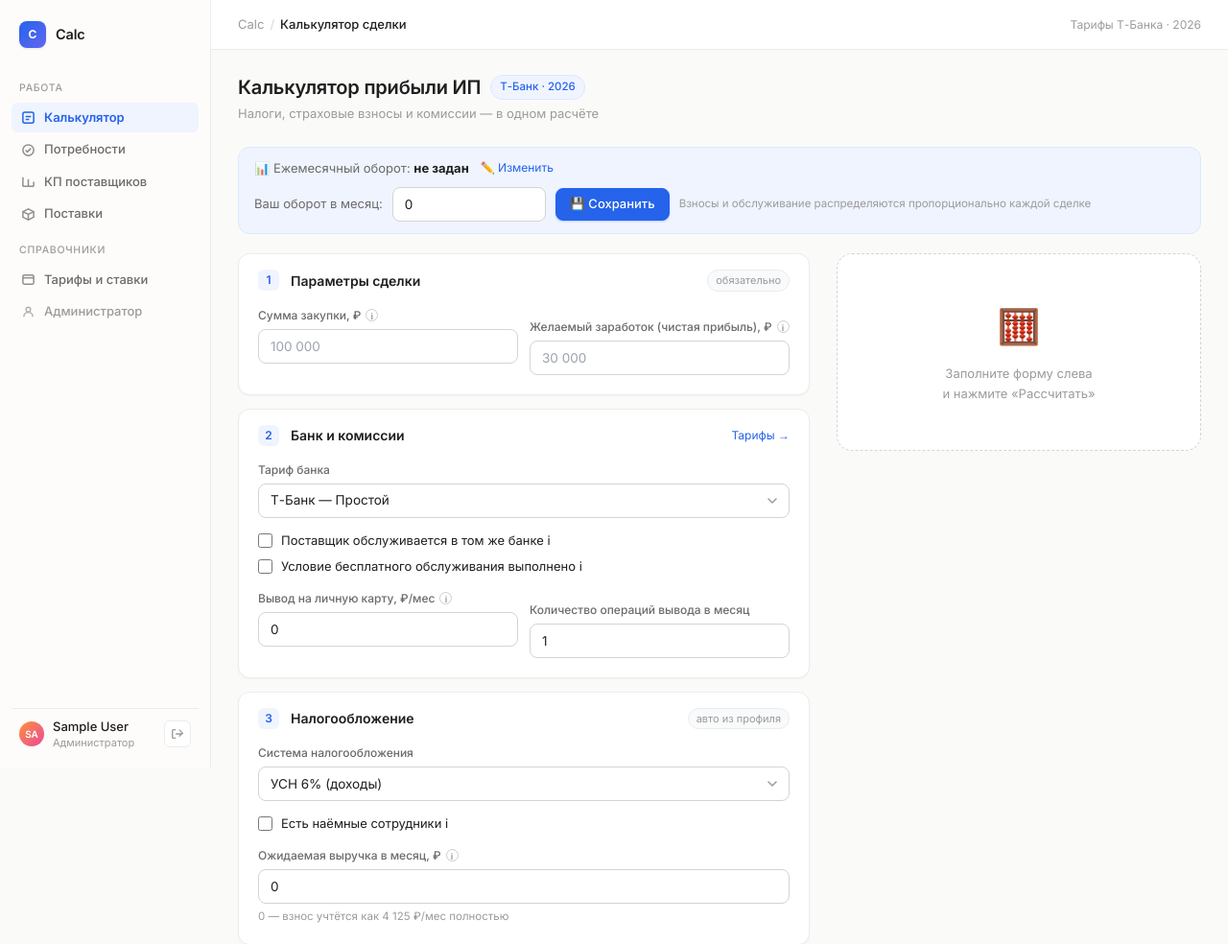
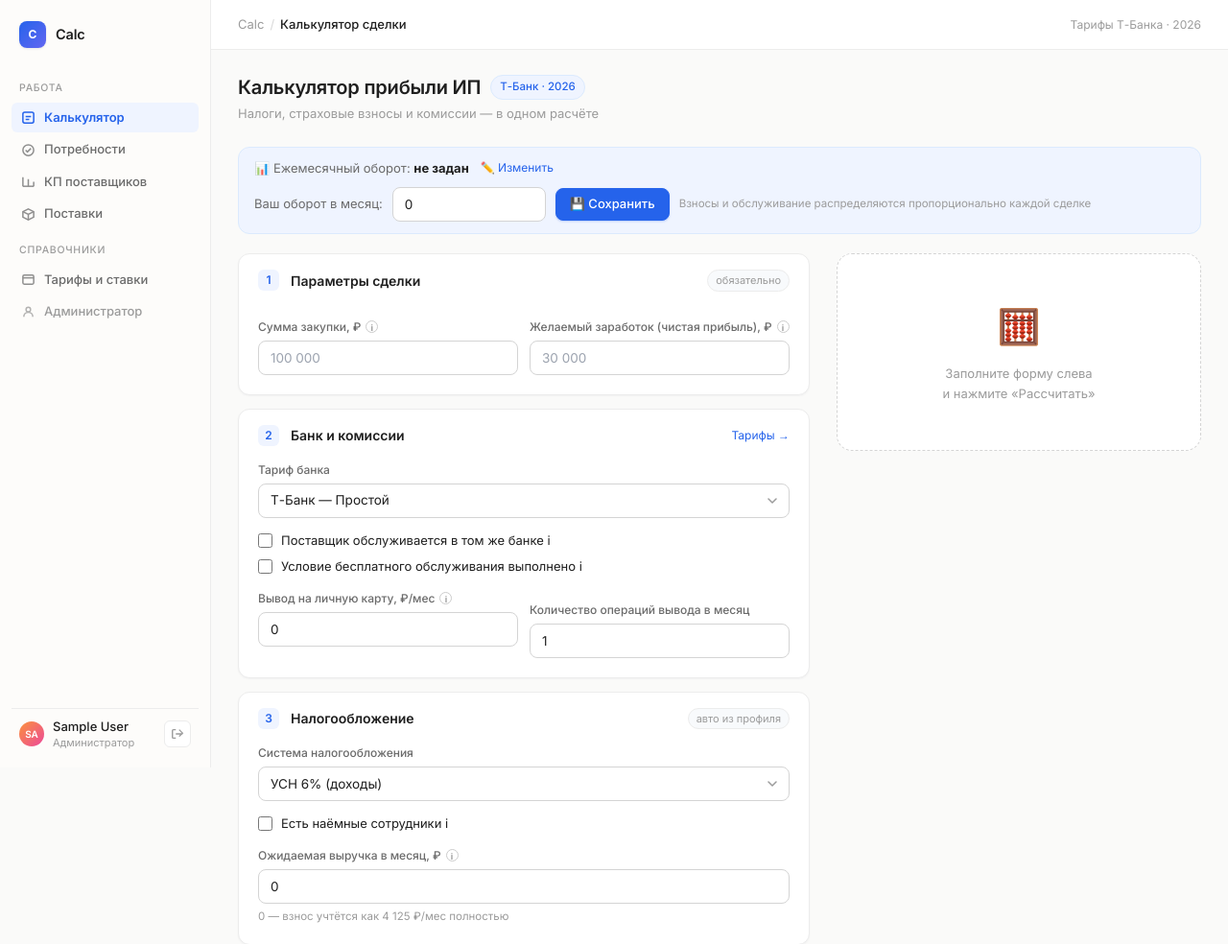
Before and after one commit to trebla-cod-pip/calc, a Django app: page /calculator/ in a window 1280 px wide. Shown: the top 984 px of the page at 96% size. Run offline with Django 5.2, Linux system fonts and the light colour scheme; the visitor is signed in with stand-in values (Sample User, id 1); data comes from the database, SQL or seed files in the repository; some libraries are stand-ins or nearby versions.

Commit message:
Fix staircase layout in deal params card — align inputs to same line

```diff
--- a/templates/calculator/index.html
+++ b/templates/calculator/index.html
@@ -366,7 +366,7 @@
           <div class="card-hint">обязательно</div>
         </div>
         <div class="card-body">
-          <div class="g2">
+          <div class="g2" style="align-items:end">
             <div class="f-row">
               <label class="f-label" for="{{ form.purchase_amount.id_for_label }}">
                 {{ form.purchase_amount.label }}
```
